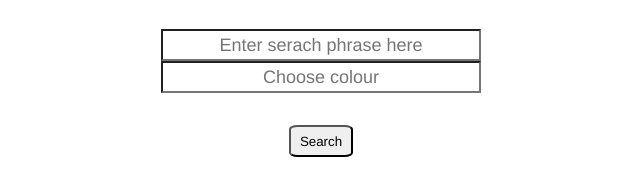
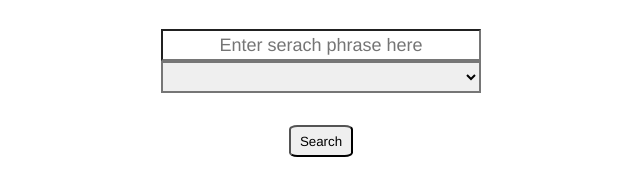
Before and after one commit to paulcarter14/FrontEnd-Task2, a plain HTML site: page index.html in a window 1280 px wide. Shown: the part 268-438 px from the top of the page, without its empty margins (319-959 px from the left). Drawn offline with Linux system fonts and the light colour scheme.

Commit message:
dropdown menu done

```diff
--- a/index.html
+++ b/index.html
@@ -20,7 +20,14 @@
         </div>
         <div class="search-container">
             <input type="text" id="search-input" placeholder="Enter serach phrase here" required>
-            <input type="text" id="color-input" placeholder="Choose colour" required>
+            <select id="color-input">
+                <option value="" selected></option>
+                <option value="green">Green</option>
+                <option value="red">Red</option>
+                <option value="yellow">Yellow</option>
+                <option value="orange">Orange</option>
+              </select>
+            <!-- <input type="text" id="color-input" placeholder="Choose colour" required> -->
             <button id="search-button">Search</button>
 
         </div>
```
